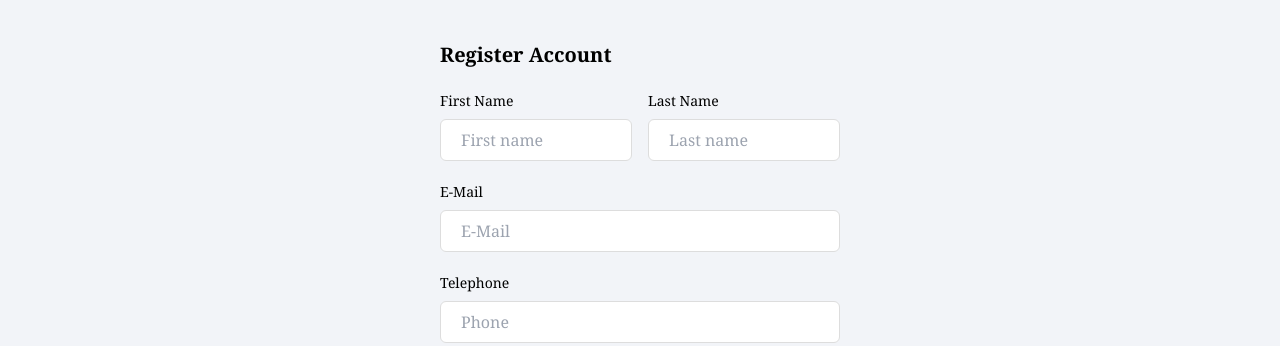
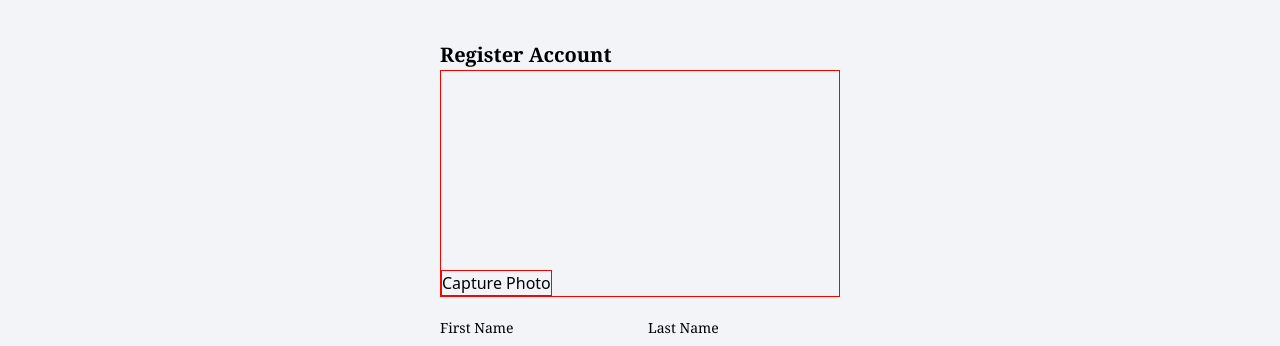
Before and after one commit to mr7aali/star-tech, a Next.js app: page /auth/register in a window 1280 px wide. Shown: the part 194-540 px from the top of the page. Built offline with nearby package versions, Linux system fonts and the light colour scheme; no server answers.

Commit message:
capture image added in registration page

```diff
--- /dev/null
+++ b/src/components/AuthPage/UseCameraForCapture.js
@@ -0,0 +1,83 @@
+import React, { useEffect, useRef, useState } from 'react';
+
+const UseCameraForCapture = () => {
+  const videoRef = useRef(null);
+  const canvasRef = useRef(null);
+  const capturedPhotoRef = useRef(null);
+  const [stream, setStream] = useState(null);
+  const [capturedPhotoDataUrl, setCapturedPhotoDataUrl] = useState(null);
+
+  useEffect(() => {
+    const startCamera = async () => {
+      try {
+        const cameraStream = await navigator.mediaDevices.getUserMedia({ video: true });
+        setStream(cameraStream);
+        if (videoRef.current) {
+          videoRef.current.srcObject = cameraStream;
+        }
+      } catch (error) {
+        console.error('Error accessing camera:', error);
+      }
+    };
+
+    startCamera();
+
+    return () => {
+      // Cleanup: stop the camera stream when the component unmounts
+      if (stream) {
+        const tracks = stream.getTracks();
+        tracks.forEach(track => track.stop());
+      }
+    };
+  }, []); // Run only once on mount
+
+  const capturePhoto = () => {
+    if (videoRef.current && canvasRef.current) {
+      const video = videoRef.current;
+      const canvas = canvasRef.current;
+      const context = canvas.getContext('2d');
+      // Draw the current video frame onto the canvas
+      context.drawImage(video, 0, 0, canvas.width, canvas.height);
+      // Convert the canvas content to a data URL (base64-encoded image)
+      const photoDataUrl = canvas.toDataURL('image/png');
+      // Update state with the captured photo data URL
+      setCapturedPhotoDataUrl(photoDataUrl);
+      // Hide the video element
+      video.style.display = 'none';
+    }
+  };
+
+  const savePhoto = () => {
+    // Implement logic to save the photo, e.g., send it to a server or store it locally
+    alert('Photo saved!');
+  };
+
+
+
+  return (
+    <div>
+      <video ref={videoRef} width="640" height="480" autoPlay />
+      {capturedPhotoDataUrl ? (
+        <>
+
+          <img src={capturedPhotoDataUrl} alt="Captured Photo" />
+          <div className='flex justify-between'>
+            <button onClick={savePhoto}>Save Photo</button>
+            <button onClick={() => {
+
+              // setCapturedPhotoDataUrl(null)
+            }}>Recapture</button>
+          </div>
+        </>
+      ) : (
+        <>
+          {/* <video ref={videoRef} width="640" height="480" autoPlay /> */}
+          <button style={{ border: "1px solid red" }} onClick={capturePhoto}>Capture Photo</button>
+          <canvas ref={canvasRef} width="640" height="480" style={{ display: 'none' }} />
+        </>
+      )}
+    </div>
+  );
+};
+
+export default UseCameraForCapture;
--- a/src/pages/auth/register.js
+++ b/src/pages/auth/register.js
@@ -1,4 +1,5 @@
 /* eslint-disable react/no-unescaped-entities */
+import UseCameraForCapture from '@/components/AuthPage/UseCameraForCapture';
 import Forms from '@/components/Forms/Forms';
 import FormsInput from '@/components/Forms/FormsInput';
 import HeadTag from '@/components/sheared/HeaderTag';
@@ -51,6 +52,9 @@ const RegisterPage = () => {
                     </div>
                 }
                 <h1 className='font-serif font-bold text-[20px]'>Register Account</h1>
+                <div className='flex justify-center' style={{border:"1px solid red"}}>
+                    <UseCameraForCapture />
+                </div>
                 <Forms submitHandler={onSubmit} >
                     <div className='grid grid-cols-2 gap-4'>
                         <div >
--- a/src/pages/category/[categoryId].js
+++ b/src/pages/category/[categoryId].js
@@ -10,6 +10,8 @@ const FilteringOption = dynamic(() => import('@/components/CategoryIdPage/Filter
 
 
 const CategoryIdPage = () => {
+
+
     return (
         <div className="grid grid-cols-12 max-w-[1290px] mx-auto mt-12 gap-5 px-2" >
             <div className=" hidden lg:block col-span-3 " >
```
